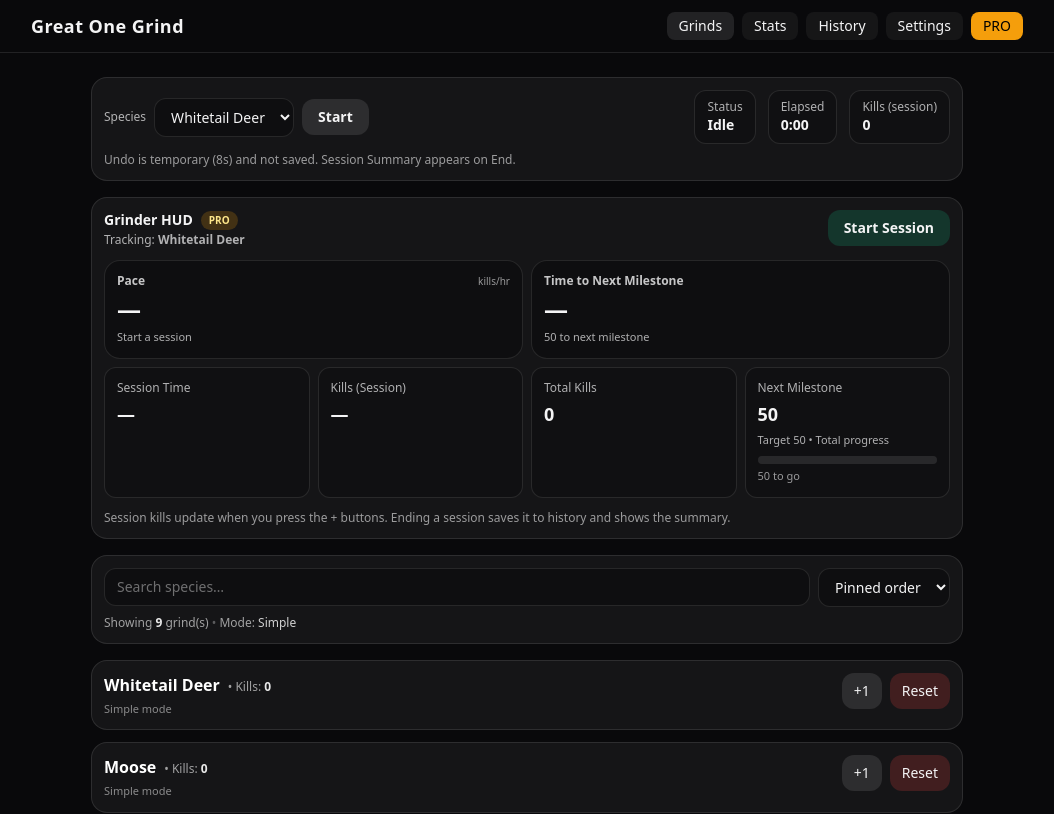
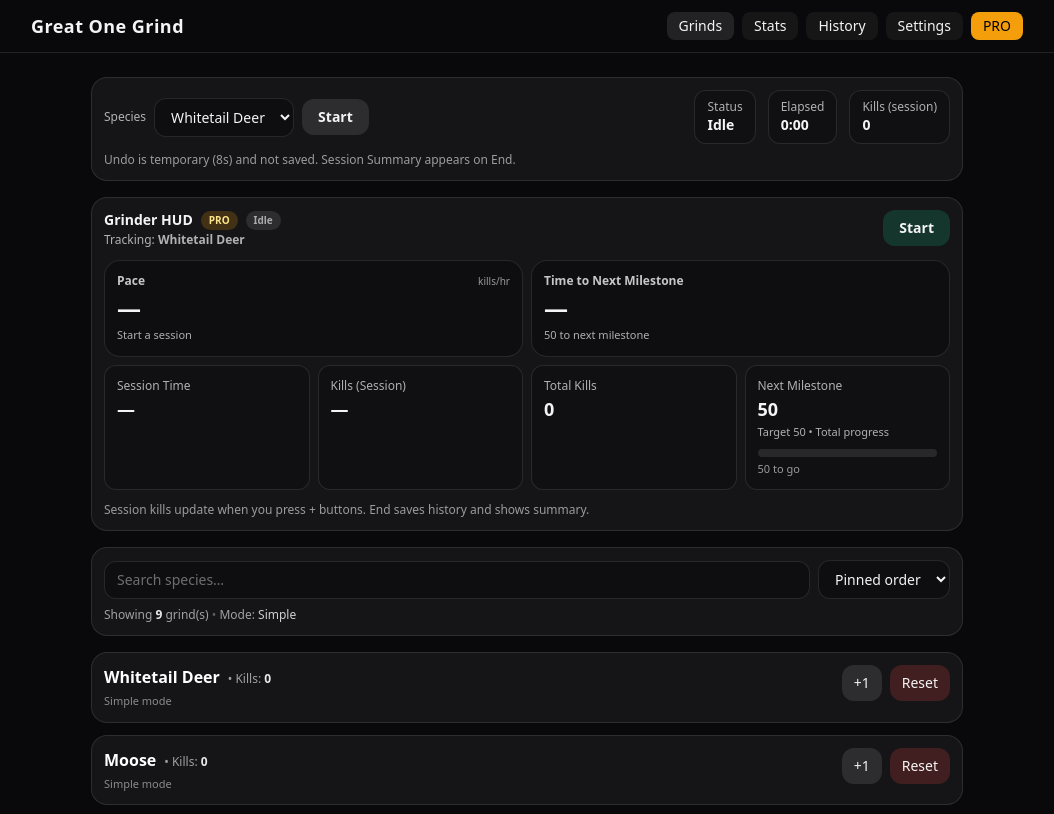
Before and after one commit to Camoford/great-one-grind, a React (Vite) app: page / in a window 1280 px wide. Shown: the top 814 px of the page, without its empty margins (113-1167 px from the left). Built offline with nearby package versions, Linux system fonts and the light colour scheme.

Commit message:
Phase 18A: Grinder HUD micro-polish (UI-only, clearer active state)

```diff
--- a/components/GrinderHUD.tsx
+++ b/components/GrinderHUD.tsx
@@ -9,11 +9,10 @@ import { GREAT_ONE_SPECIES, useHunterStore, type GreatOneSpecies } from "../stor
  * - On End: dispatches Session Summary event + protected storage key
  * - READ-ONLY for insights (no extra persistence)
  *
- * Phase 17B (UI-only):
- * - Stronger hierarchy for pace / time-to-next
- * - Cleaner spacing + mobile readability
- * - Removes encoding artifacts
- * - Renames "ETA" to "Time to Next Milestone"
+ * Phase 18A (UI-only):
+ * - Tighter mobile layout + clearer active/idle state
+ * - Stronger hierarchy for Pace / Time-to-next
+ * - No logic changes
  */
 
 const SUMMARY_KEY = "greatonegrind_session_summary_v1";
@@ -77,7 +76,6 @@ export default function GrinderHUD() {
   const species = useMemo<GreatOneSpecies>(() => {
     const s = activeSession?.species as GreatOneSpecies | undefined;
     if (s && GREAT_ONE_SPECIES.includes(s)) return s;
-    // default for display if no active session
     return "Whitetail Deer";
   }, [activeSession]);
 
@@ -98,7 +96,6 @@ export default function GrinderHUD() {
   const remaining = Math.max(0, target - totalKills);
   const progress = clamp01(totalKills / target);
 
-  // basic pace (kills/hr) from session
   const pace = useMemo(() => {
     if (!activeSession) return 0;
     const ms = Math.max(1, safeNow() - (activeSession.startedAt || safeNow()));
@@ -145,14 +142,12 @@ export default function GrinderHUD() {
 
   function onStart() {
     if (isActive) return;
-    // GrinderHUD start: start with current tracking species
     startSession(species);
   }
 
   function onEnd() {
     if (!activeSession) return;
 
-    // Fire summary BEFORE ending
     dispatchSummary({
       killsSession: activeSession.kills ?? 0,
       startedAt: activeSession.startedAt ?? safeNow(),
@@ -177,6 +172,15 @@ export default function GrinderHUD() {
               PRO
             </span>
 
+            <span
+              className={`rounded-full px-2 py-0.5 text-[10px] font-semibold ${
+                isActive ? "bg-emerald-500/20 text-emerald-200" : "bg-white/10 text-white/60"
+              }`}
+              title={isActive ? "Session running" : "No active session"}
+            >
+              {isActive ? "Active" : "Idle"}
+            </span>
+
             {hardcoreMode ? (
               <span className="rounded-full bg-red-500/20 px-2 py-0.5 text-[10px] font-semibold text-red-200">
                 Hardcore
@@ -194,26 +198,21 @@ export default function GrinderHUD() {
             onClick={onStart}
             className="shrink-0 rounded-xl bg-emerald-500/20 px-4 py-2 text-sm font-semibold hover:bg-emerald-500/30"
           >
-            Start Session
+            Start
           </button>
         ) : (
           <button
             onClick={onEnd}
             className="shrink-0 rounded-xl bg-red-500/20 px-4 py-2 text-sm font-semibold hover:bg-red-500/30"
           >
-            End Session
+            End
           </button>
         )}
       </div>
 
       {/* Primary emphasis row */}
       <div className="mt-3 grid grid-cols-2 gap-2">
-        <BigStat
-          label="Pace"
-          value={paceText}
-          unit="kills/hr"
-          hint={isActive ? "Live" : "Start a session"}
-        />
+        <BigStat label="Pace" value={paceText} unit="kills/hr" hint={isActive ? "Live" : "Start a session"} />
         <BigStat
           label="Time to Next Milestone"
           value={timeText}
@@ -236,7 +235,7 @@ export default function GrinderHUD() {
       </div>
 
       <div className="mt-3 text-xs opacity-60">
-        Session kills update when you press the + buttons. Ending a session saves it to history and shows the summary.
+        Session kills update when you press + buttons. End saves history and shows summary.
       </div>
     </div>
   );
@@ -260,26 +259,18 @@ function BigStat({
         {unit ? <div className="text-[10px] opacity-60">{unit}</div> : <div />}
       </div>
 
-      <div className="mt-1 text-2xl font-extrabold tracking-tight">{value}</div>
+      <div className="mt-1 text-2xl font-extrabold tracking-tight leading-tight">{value}</div>
 
       {hint ? <div className="mt-1 text-[11px] opacity-70">{hint}</div> : null}
     </div>
   );
 }
 
-function StatCard({
-  label,
-  value,
-  sub,
-}: {
-  label: string;
-  value: string;
-  sub?: string;
-}) {
+function StatCard({ label, value, sub }: { label: string; value: string; sub?: string }) {
   return (
     <div className="rounded-xl border border-white/10 bg-black/20 p-3">
       <div className="text-xs opacity-70">{label}</div>
-      <div className="mt-1 text-lg font-semibold">{value}</div>
+      <div className="mt-1 text-lg font-semibold leading-tight">{value}</div>
       {sub ? <div className="mt-1 text-[11px] opacity-70">{sub}</div> : null}
     </div>
   );
@@ -299,7 +290,7 @@ function MilestoneCard({
   return (
     <div className="rounded-xl border border-white/10 bg-black/20 p-3">
       <div className="text-xs opacity-70">Next Milestone</div>
-      <div className="mt-1 text-lg font-semibold">{pretty(target)}</div>
+      <div className="mt-1 text-lg font-semibold leading-tight">{pretty(target)}</div>
       <div className="mt-1 text-[11px] opacity-70">{sub}</div>
 
       <div className="mt-2 h-2 w-full rounded-full bg-white/10">
```
